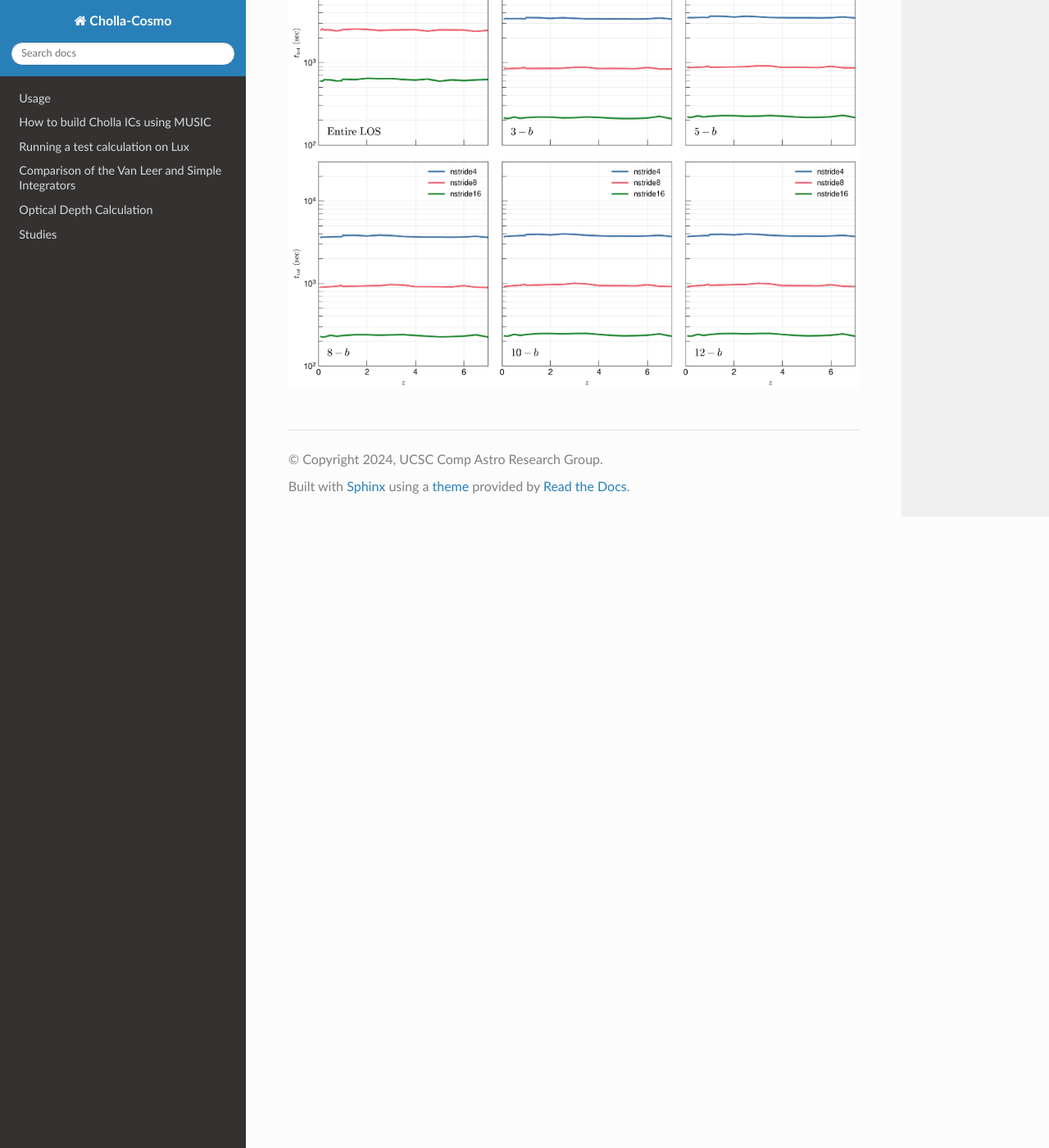
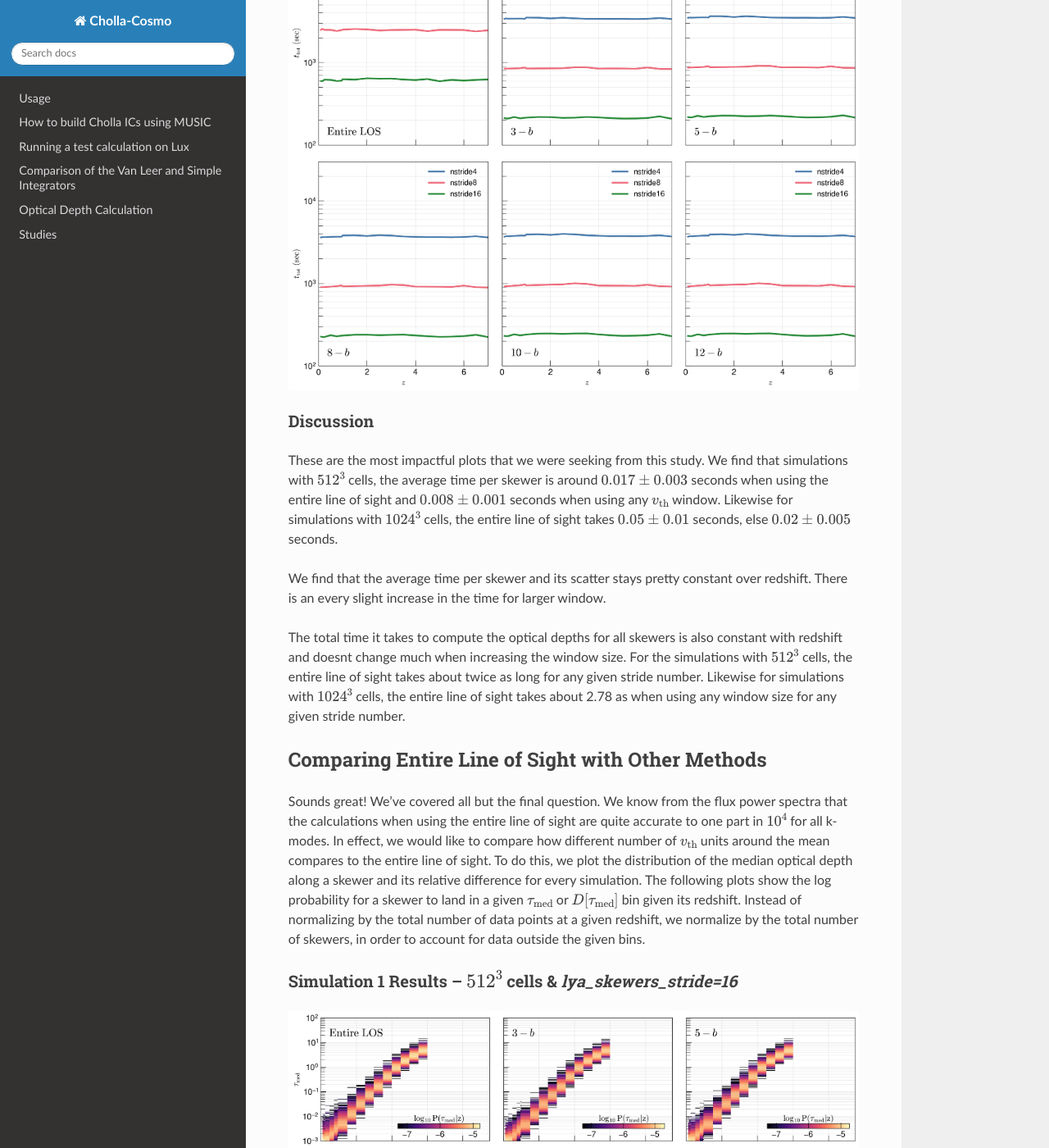
Before and after one commit to evazlimen/cholla-cosmo, a Sphinx documentation site: the page built from docs/source/study_gaussianspeedup.rst, in a window 1280 px wide and 1400 px high, scrolled down 15090 px. Shown: the whole window at 82% size. Built offline with Sphinx 7.4.7 and the Read the Docs theme 3.1.0, drawn with Linux system fonts in a browser that asks for light colours.

Commit message:
display 512 nstride16 info for the effective optical depth

```diff
--- a/docs/source/study_gaussianspeedup.rst
+++ b/docs/source/study_gaussianspeedup.rst
@@ -177,3 +177,31 @@ Total Time -- :math:`1024^3` cells
 ^^^^^^^^^^^^^^^^^^^^^^^^^^^^^^^^^^^^^^^^^^^^^^^
 
 .. image:: ../visualizations/gauss_speedup_study/1024_tottime.png
+
+
+Discussion
+^^^^^^^^^^^^
+
+These are the most impactful plots that we were seeking from this study. We find that simulations with :math:`512^3` cells, the average time per skewer is around :math:`0.017 \pm 0.003` seconds when using the entire line of sight and :math:`0.008 \pm 0.001` seconds when using any :math:`v_{\textrm{th}}` window. Likewise for simulations with :math:`1024^3` cells, the entire line of sight takes :math:`0.05 \pm 0.01` seconds, else :math:`0.02 \pm 0.005` seconds.
+
+We find that the average time per skewer and its scatter stays pretty constant over redshift. There is an every slight increase in the time for larger window.
+
+The total time it takes to compute the optical depths for all skewers is also constant with redshift and doesnt change much when increasing the window size. For the simulations with :math:`512^3` cells, the entire line of sight takes about twice as long for any given stride number. Likewise for simulations with :math:`1024^3` cells, the entire line of sight takes about 2.78 as when using any window size for any given stride number.
+
+
+Comparing Entire Line of Sight with Other Methods
+----------------------------------------------------
+
+Sounds great! We've covered all but the final question. We know from the flux power spectra that the calculations when using the entire line of sight are quite accurate to one part in :math:`10^4` for all k-modes. In effect, we would like to compare how different number of :math:`v_{\textrm{th}}` units around the mean compares to the entire line of sight. To do this, we plot the distribution of the median optical depth along a skewer and its relative difference for every simulation. The following plots show the log probability for a skewer to land in a given :math:`\tau_{\rm{med}}` or :math:`D[\tau_{\rm{med}}]` bin given its redshift. Instead of normalizing by the total number of data points at a given redshift, we normalize by the total number of skewers, in order to account for data outside the given bins.
+
+
+Simulation 1 Results -- :math:`512^3` cells & `lya_skewers_stride=16`
+^^^^^^^^^^^^^^^^^^^^^^^^^^^^^^^^^^^^^^^^^^^^^^^^^^^^^^^^^^^^^^^^^^^^^
+
+.. image:: ../visualizations/gauss_speedup_study/512_efftau_nstride16.png
+
+
+.. image:: ../visualizations/gauss_speedup_study/512_d_efftau_nstride16.png
+
+
+.. image:: ../visualizations/gauss_speedup_study/512_l_d_efftau_nstride16.png
```
Also changed, not shown: docs/visualizations/gauss_speedup_study/1024_d_efftau_nstride16.png (added), docs/visualizations/gauss_speedup_study/1024_d_efftau_nstride4.png (added), docs/visualizations/gauss_speedup_study/1024_d_efftau_nstride8.png (added), docs/visualizations/gauss_speedup_study/1024_efftau_nstride16.png (added), docs/visualizations/gauss_speedup_study/1024_efftau_nstride4.png (added), docs/visualizations/gauss_speedup_study/1024_efftau_nstride8.png (added), docs/visualizations/gauss_speedup_study/1024_l_d_efftau_nstride16.png (added), docs/visualizations/gauss_speedup_study/1024_l_d_efftau_nstride4.png (added), docs/visualizations/gauss_speedup_study/1024_l_d_efftau_nstride8.png (added), docs/visualizations/gauss_speedup_study/512_d_efftau_nstride16.png (added), docs/visualizations/gauss_speedup_study/512_d_efftau_nstride4.png (added), docs/visualizations/gauss_speedup_study/512_d_efftau_nstride8.png (added), docs/visualizations/gauss_speedup_study/512_efftau_nstride16.png (added), docs/visualizations/gauss_speedup_study/512_efftau_nstride4.png (added), 4 more files.
